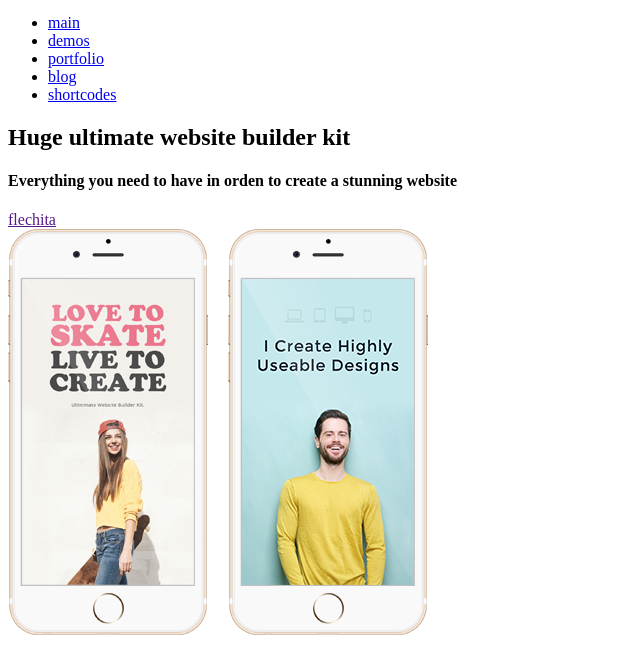
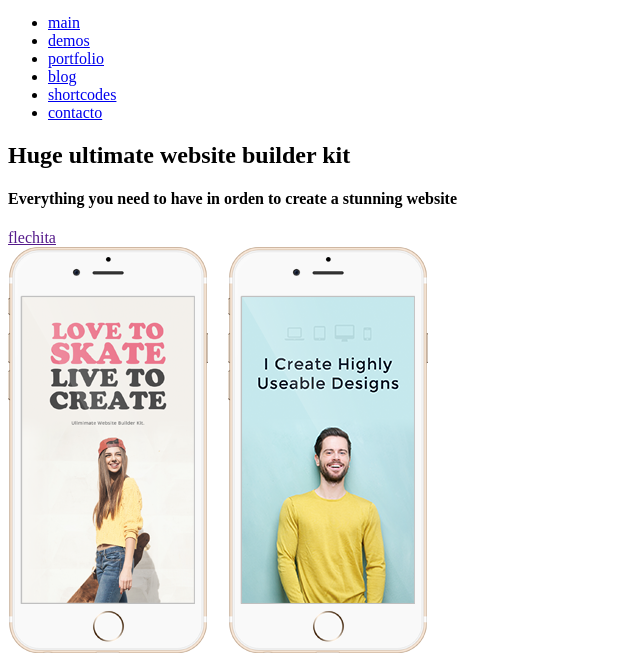
Before and after one commit to lucasgallucci/clase1sabado, a plain HTML site: page index.html in a window 1280 px wide. Shown: the part 67-728 px from the top of the page, without its empty margins (0-640 px from the left). Drawn offline with Linux system fonts and the light colour scheme.

Commit message:
agregué item al menu

```diff
--- a/index.html
+++ b/index.html
@@ -17,6 +17,7 @@
 				<li><a href="portfolio.html">portfolio</a></li>
 				<li><a href="blog.html">blog</a></li>
 				<li><a href="shortcodes.html">shortcodes</a></li>
+				<li><a href="shortcodes.html">contacto</a></li>
 			</ul>
 		</nav>
 
```
